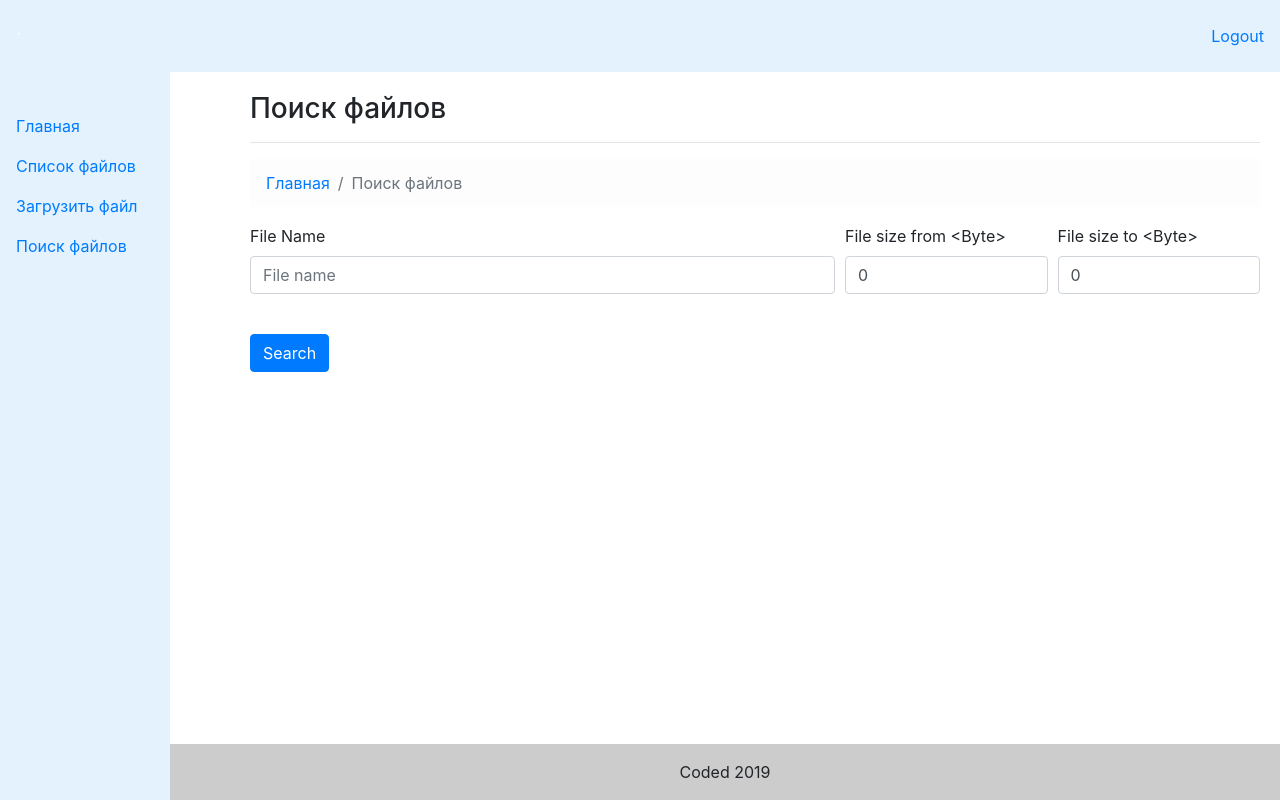
After one commit to ivngithub/testproject_files_store, a Flask app: page /search/ in a window 1280 px wide. The commit adds this page. Run offline with Flask 2, Linux system fonts and the light colour scheme; the visitor is signed in with stand-in values (Sample User, id 1); some libraries are stand-ins or nearby versions.

Commit message:
finished function search

```diff
--- a/project/app/forms.py
+++ b/project/app/forms.py
@@ -1,6 +1,6 @@
 from flask_wtf import FlaskForm
-from wtforms import StringField, SubmitField, TextAreaField, BooleanField, PasswordField
-from wtforms.validators import DataRequired, Email
+from wtforms import StringField, SubmitField, BooleanField, PasswordField, IntegerField
+from wtforms.validators import DataRequired, ValidationError
 
 
 class LoginForm(FlaskForm):
@@ -8,3 +8,15 @@ class LoginForm(FlaskForm):
     password = PasswordField("Password", validators=[DataRequired()])
     remember = BooleanField("Remember Me")
     submit = SubmitField("Submit")
+
+
+class SearchForm(FlaskForm):
+    file_name = StringField("File name")
+    size_from = IntegerField("Size from")
+    size_to = IntegerField("Size to")
+    submit = SubmitField("Submit")
+
+    def validate_size_from(self, size_from):
+
+        if size_from.data is None or self.size_to.data is None or size_from.data > self.size_to.data:
+            raise ValidationError('Size from must be more than size to')
--- a/project/app/models.py
+++ b/project/app/models.py
@@ -41,6 +41,7 @@ class File(db.Model):
     original_name = db.Column(db.String(255), nullable=False)
     hash = db.Column(db.String(255), nullable=False)
     path = db.Column(db.String(255), nullable=False)
+    total_size = db.Column(db.Integer, nullable=False)
     timestamp_created = db.Column(db.DateTime, default=datetime.utcnow)
 
     user_id = db.Column(db.Integer(), db.ForeignKey('users.id'))
@@ -48,10 +49,10 @@ class File(db.Model):
     accesses = db.relationship('FileAccess', backref='file')
 
     def __str__(self):
-        return self.name
+        return self.original_name
 
     def __repr__(self):
-        return "<{}:{}>".format(id, self.name)
+        return "<{}:{}>".format(id, self.original_name)
 
 
 class FileAccess(db.Model):
--- a/project/app/templates/_nav.html
+++ b/project/app/templates/_nav.html
@@ -19,6 +19,9 @@
             <li class="nav-item">
                 <a class="nav-link" href="{{ url_for('file_upload') }}">Загрузить файл</a>
             </li>
+            <li class="nav-item">
+                <a class="nav-link" href="{{ url_for('search') }}">Поиск файлов</a>
+            </li>
             <!--<li class="nav-item" style="margin-left: 40px">-->
             <!--<a class="nav-link disabled" href="#">Disabled</a>-->
             <!--</li>-->
--- a/project/app/templates/file_upload.html
+++ b/project/app/templates/file_upload.html
@@ -1,9 +1,7 @@
 {% extends 'base.html' %}
-{% set active_page = 'index' %}
 
 {% block head %}
     {{ super() }}
-    {% block title %} Files upload {% endblock %}
 
     <link rel="stylesheet" href="{{ url_for('static', filename='dropzone.css') }}">
 
@@ -12,6 +10,8 @@
     <script type="application/javascript" src="{{ url_for('static', filename='dropzone.js') }}"></script>
 
 {% endblock %}
+
+{% block title %} Files upload {% endblock %}
 
 {% block content %}
 
--- /dev/null
+++ b/project/app/templates/search.html
@@ -0,0 +1,116 @@
+{% extends 'base.html' %}
+{% set active_page = 'index' %}
+
+{% block title %} Search files {% endblock %}
+
+{% block content %}
+
+    <main class="content-wrapper">
+        <div class="container-fluid" style="padding: 20px">
+            <h3>Поиск файлов</h3>
+            <hr>
+
+            <nav aria-label="breadcrumb" style="background-color: #fdfdfd">
+                <ol class="breadcrumb" style="background-color: #fdfdfd">
+                    <li class="breadcrumb-item"><a href="{{ url_for('index') }}">Главная</a></li>
+                    <li class="breadcrumb-item active" aria-current="page">Поиск файлов</li>
+                </ol>
+            </nav>
+            <div class="row">
+                <div class="col-md-6 offset-md-3">
+                    {% for category, message in  get_flashed_messages(with_categories=true) %}
+                        <div class="alert alert-{{ category }}" role="alert">
+                            <p class="{{ category }}">{{ message }}</p>
+                        </div>
+                    {% endfor %}
+                </div>
+            </div>
+            <form action="" method="post">
+                {{ form.csrf_token }}
+                <div class="form-row">
+                    <div class="col-7">
+                        <label for="file_name">File Name</label>
+                        <input type="text" class="form-control" id="file_name" name="file_name" placeholder="File name">
+                        <p style="color: red">
+                            {% if form.file_name.errors %}
+                                {% for error in form.file_name.errors %}
+                                    {{ error }}
+                                {% endfor %}
+                            {% endif %}
+                        </p>
+                    </div>
+                    <div class="col">
+                        <label for="size_from">File size from &#60;Byte&#62;</label>
+                        <input type="text" class="form-control" id="size_from" name="size_from" value="0" placeholder="File size from <Byte>">
+                        <p style="color: red">
+                            {% if form.size_from.errors %}
+                                {% for error in form.size_from.errors %}
+                                    {{ error }}
+                                {% endfor %}
+                            {% endif %}
+                        </p>
+                    </div>
+                    <div class="col">
+                        <label for="size_to">File size to &#60;Byte&#62;</label>
+                        <input type="text" class="form-control" id="size_to" name="size_to" value="0" placeholder="File size to <Byte>">
+                        <p style="color: red">
+                            {% if form.size_to.errors %}
+                                {% for error in form.size_to.errors %}
+                                    {{ error }}
+                                {% endfor %}
+                            {% endif %}
+                        </p>
+                    </div>
+                </div>
+                <br>
+                <button type="submit" class="btn btn-primary">Search</button>
+            </form>
+                {% if was_search %}
+
+                    <br>
+                    <h4>Результат поиска:</h4>
+                    <hr>
+
+                    {% if files %}
+                        <table class="table table-bordered table-hover">
+                            <thead>
+                                <tr>
+                                    <th scope="col">#</th>
+                                    <th scope="col">Name</th>
+                                    <th scope="col">User</th>
+                                    <th scope="col">Timestamp_created</th>
+                                    <th scope="col">Download</th>
+                                </tr>
+                            </thead>
+                            <tbody>
+                                {% for file in files %}
+                                    <tr>
+                                        <th scope="row">{{ loop.index }}</th>
+                                        <td><a href="{{ url_for('file_card', hash_id=file.hash) }}">{{ file.original_name }}</a></td>
+                                        <td>{{ file.user.username }}</td>
+                                        <td>{{ file.timestamp_created.strftime("%d-%m-%Y %H:%M:%S") }}</td>
+                                        <th scope="col"><a href="{{ url_for('download', file_hash=file.hash) }}">download</a></th>
+                                    </tr>
+                                {% endfor %}
+                            </tbody>
+                        </table>
+                        <br>
+                    {% else %}
+                        <p>Ни чего не найдино</p>
+                    {% endif %}
+
+                {% endif %}
+            <br>
+
+        </div>
+    </main>
+
+    <footer class="footer">
+        <div class="container">
+            <div class="text-center">
+                <span>Coded 2019</span>
+            </div>
+        </div>
+    </footer>
+
+{% endblock %}
--- a/project/app/views.py
+++ b/project/app/views.py
@@ -7,7 +7,7 @@ from flask_login import login_required, login_user,current_user, logout_user
 
 from app import app
 from .models import db, User, File, FileAccess
-from .forms import LoginForm
+from .forms import LoginForm, SearchForm
 
 
 logging.basicConfig(filename="pydrop.log", level=logging.INFO)
@@ -41,13 +41,13 @@ def logout():
 
 
 @app.route('/')
-# @login_required
+@login_required
 def index():
     return render_template('index.html')
 
 
 @app.route('/files-list/', methods=['GET', 'POST'])
-# @login_required
+@login_required
 def files_list():
     page = request.args.get('page', 1, type=int)
     per_page = app.config['FILES_PER_PAGE']
@@ -63,7 +63,7 @@ def files_list():
 
 
 @app.route('/download/<file_hash>')
-# @login_required
+@login_required
 def download(file_hash):
     file = db.session.query(File).filter(File.hash == file_hash).first_or_404()
     path_to_file = file.path
@@ -85,20 +85,20 @@ def download(file_hash):
 
 
 @app.route('/file-card/<hash_id>')
-# @login_required
+@login_required
 def file_card(hash_id):
     file = db.session.query(File).filter(File.hash == hash_id).first_or_404()
 
     return render_template('file_card.html', file=file)
 
 @app.route('/file-upload/')
-# @login_required
+@login_required
 def file_upload():
     return render_template('file_upload.html')
 
 
 @app.route('/upload', methods=['POST'])
-# @login_required
+@login_required
 def upload():
     # need for debug
     # # Route to deal with the uploaded chunks
@@ -157,7 +157,8 @@ def upload():
 
             log.info('File {} has been renamed to {}'.format(original_filename, new_file))
 
-            file = File(original_name=original_filename, hash=hsh, user_id=current_user.id, path=new_file)
+            file = File(original_name=original_filename, hash=hsh, user_id=current_user.id, path=new_file,
+                        total_size=os.path.getsize(new_file))
 
             db.session.add(file)
             db.session.commit()
@@ -169,6 +170,39 @@ def upload():
     return make_response(('Chunk upload successful', 200))
 
 
+@app.route('/search/', methods=['GET', 'POST'])
+@login_required
+def search():
+
+    found_files = None
+    was_search = False
+    form = SearchForm()
+    if form.validate_on_submit():
+        file_name = form.file_name.data
+        size_from = form.size_from.data
+        size_to = form.size_to.data
+
+        if size_from > size_to:
+            abort(404)
+        was_search = True
+        find_file = '{}%'.format(file_name)
+
+        if size_to and file_name:
+            found_files = db.session.query(File).filter(
+                File.original_name.like(find_file) &
+                (File.total_size >= size_from) &
+                (File.total_size <= size_to)).all()
+        elif size_to and not file_name:
+            found_files = db.session.query(File).filter(
+                (File.total_size >= size_from) &
+                (File.total_size <= size_to)).all()
+        elif file_name:
+            found_files  = db.session.query(File).filter(File.original_name.like(find_file)).all()
+
+
+    return render_template('search.html', form=form, files=found_files, was_search=was_search)
+
+
 @app.errorhandler(404)
 def http_404_handler(error):
     return "<p>HTTP 404 Error Encountered</p>", 404
@@ -177,8 +211,3 @@ def http_404_handler(error):
 @app.errorhandler(500)
 def http_500_handler(error):
     return "<p>HTTP 500 Error Encountered</p>", 500
-
-
-@app.route("/error/")
-def error():
-    abort(404)
--- a/project/runner.py
+++ b/project/runner.py
@@ -70,7 +70,8 @@ def files_generation(count_files, user_name):
         pdf.cell(200, 10, txt='file name: {name}'.format(name=file_name), ln=1, align="C")
         pdf.output(path_to_file)
 
-        file = File(original_name=file_name, hash=hsh, user_id=user.id, path=path_to_file)
+        file = File(original_name=file_name, hash=hsh, user_id=user.id, path=path_to_file,
+                    total_size=os.path.getsize(path_to_file))
 
         db.session.add(file)
         db.session.commit()
```
Also changed, not shown: README.md. Lines whose indentation alone changed are shown as unchanged.
